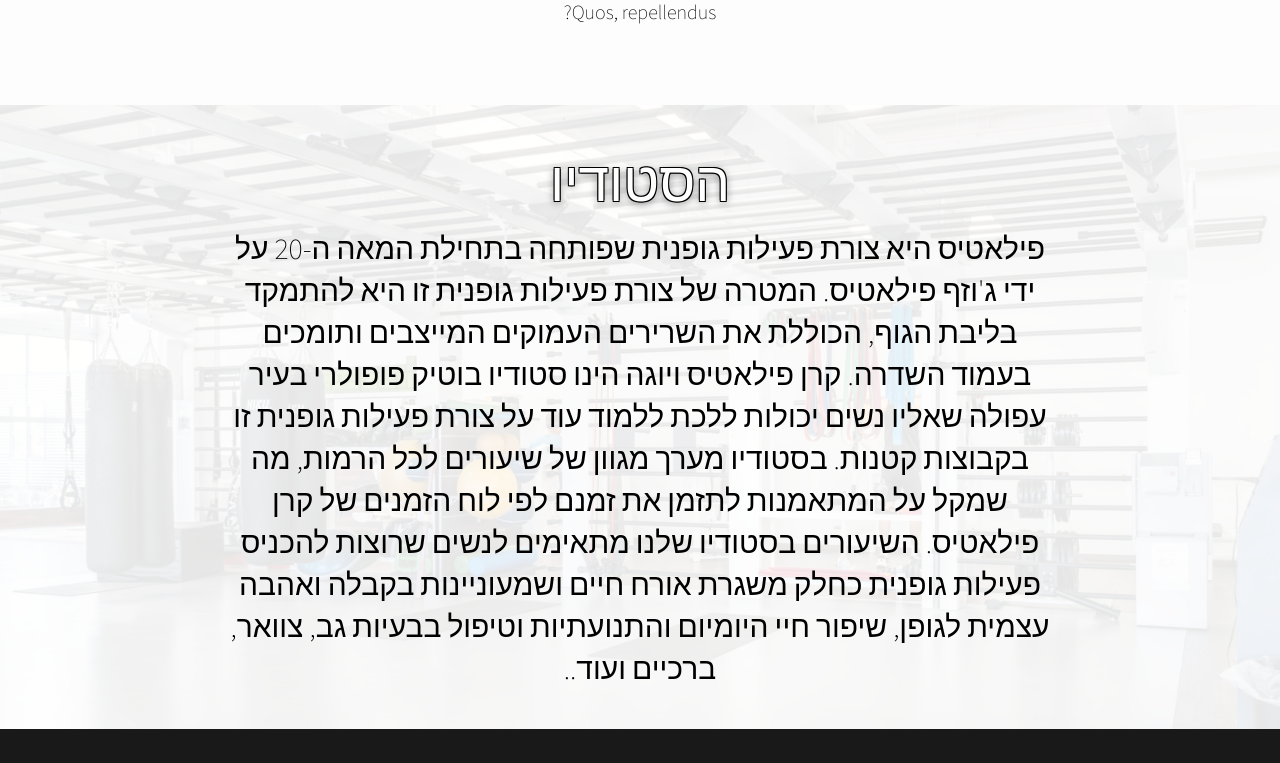
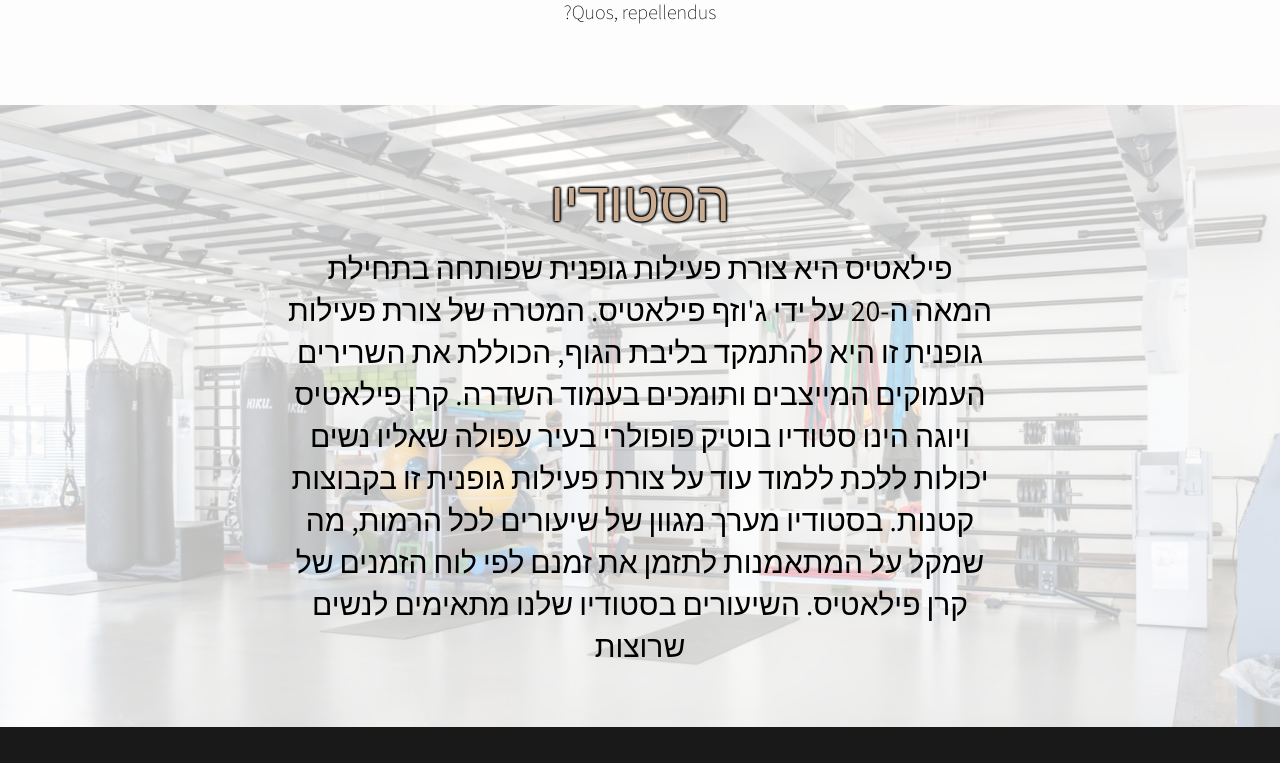
Before and after one commit to shaharyair/katrin-studio-Landing-page, a React (Vite) app: page / in a window 1280 px wide. Shown: the part 1333-2096 px from the top of the page. Built offline with nearby package versions, Linux system fonts and the light colour scheme.

Commit message:
change style

```diff
--- a/src/Components/Studio/Studio.css
+++ b/src/Components/Studio/Studio.css
@@ -11,7 +11,7 @@
   align-items: center;
   background: url(/src/assets/gymexample.jpg) center no-repeat;
   background-size: cover;
-  padding: 4rem 0;
+  padding: 6rem 0;
 }
 
 .studio::after {
@@ -21,7 +21,7 @@
   left: 0;
   width: 100%;
   height: 100%;
-  background-color: rgba(255, 255, 255, 0.9);
+  background-color: rgba(255, 255, 255, 0.75);
 }
 
 .studio__text-container {
@@ -38,33 +38,30 @@
 }
 
 .studio__text-container > h1 {
-  font-weight: 300;
+  font-weight: 400;
   font-size: calc(var(--studio-fontSize) + 2.5rem);
-  color: rgb(255, 255, 255);
-  text-shadow: -1px -1px 0 #000, 1px -1px 0 #000, -1px 1px 0 #000,
-    1px 1px 0 #000, 0 0.2rem 0.8rem rgba(0, 0, 0, 0.516);
+  color: var(--color-main);
+  text-shadow: -1px -1px 2px #000, 1px -1px 2px #000, -1px 1px 2px #000,
+    1px 1px 2px #000;
 }
 
 .studio__text-container > p {
-  font-weight: 200;
+  font-weight: 400;
   font-size: calc(var(--studio-fontSize));
   line-height: calc(var(--studio-fontSize) + 1.2rem);
 }
 
 @media only screen and (min-width: 768px) {
   :root {
-    --studio-fontSize: 2.5rem;
+    --studio-fontSize: 3rem;
   }
   .studio__text-container {
-    max-width: 70%;
+    max-width: 75%;
   }
 }
 
-@media only screen and (min-width: 1024px) {
-  :root {
-    --studio-fontSize: 3rem;
-  }
+@media only screen and (min-width: 1248px) {
   .studio__text-container {
-    max-width: 65%;
+    max-width: 55%;
   }
 }
--- a/src/Components/Studio/Studio.jsx
+++ b/src/Components/Studio/Studio.jsx
@@ -15,9 +15,6 @@ function Studio() {
             ללמוד עוד על צורת פעילות גופנית זו בקבוצות קטנות. בסטודיו מערך מגוון
             של שיעורים לכל הרמות, מה שמקל על המתאמנות לתזמן את זמנם לפי לוח
             הזמנים של קרן פילאטיס. השיעורים בסטודיו שלנו מתאימים לנשים שרוצות
-            להכניס פעילות גופנית כחלק משגרת אורח חיים ושמעוניינות בקבלה ואהבה
-            עצמית לגופן, שיפור חיי היומיום והתנועתיות וטיפול בבעיות גב, צוואר,
-            ברכיים ועוד..
           </p>
         </div>
       </div>
```
